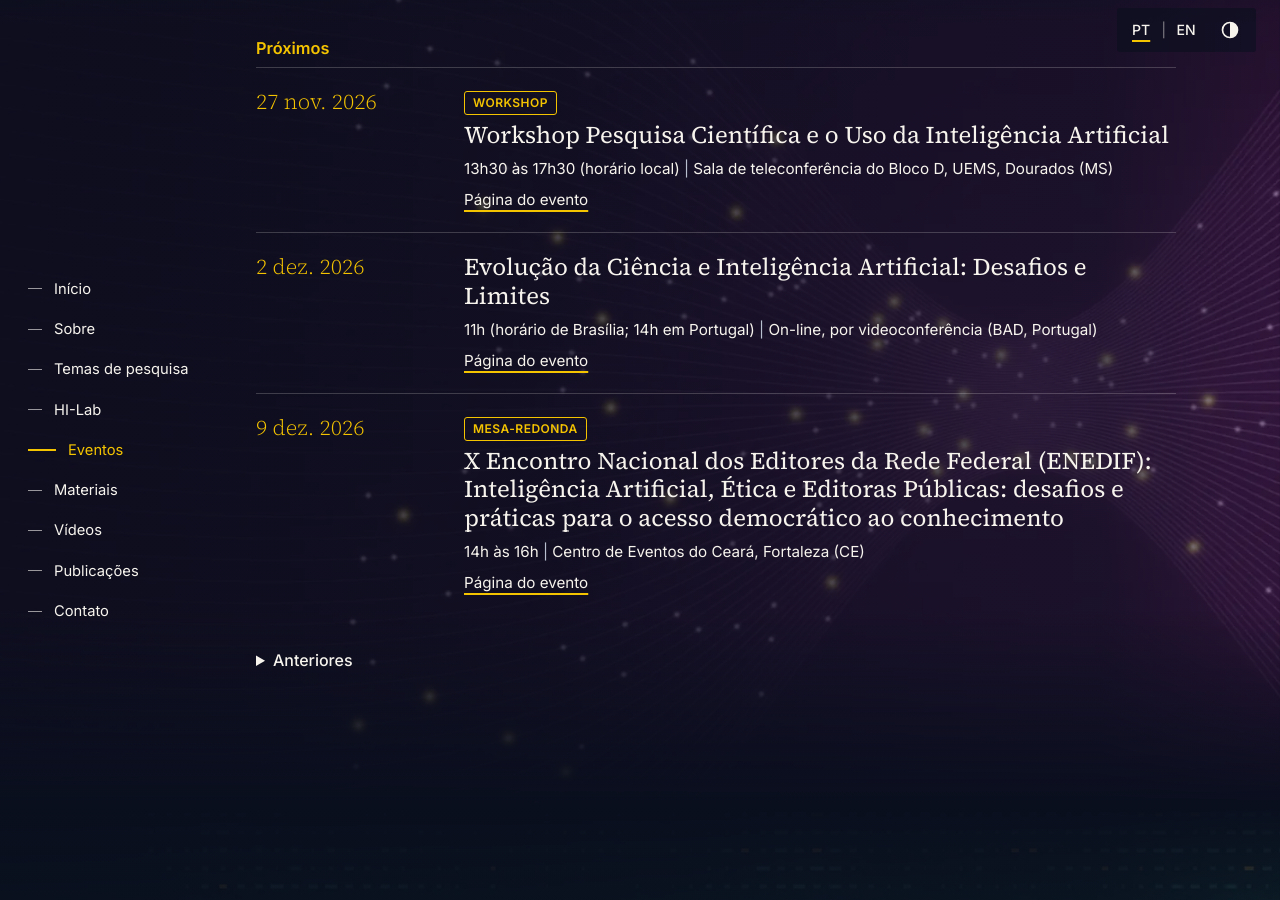
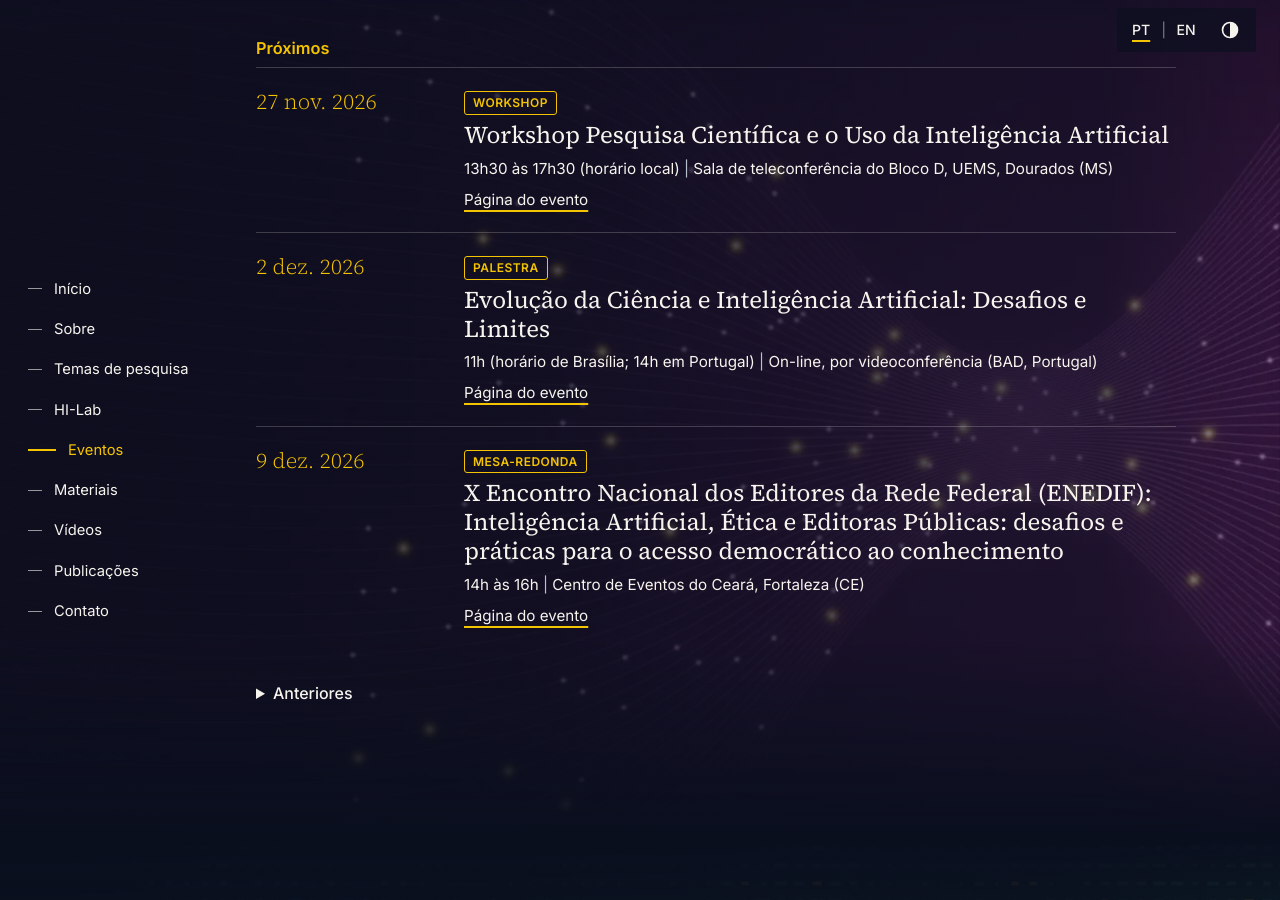
Before and after one commit to ricardolimongi/ricardolimongi.github.io, a Jekyll site: the page built from index.md, in a window 1280 px wide and 900 px high, scrolled down 4408 px. Built offline with Jekyll 4.4.1, drawn with Linux system fonts in a browser that asks for light colours.

Commit message:
evento: selo de palestra na BAD
Co-Authored-By: Claude Opus 5.5 <noreply@anthropic.com>

```diff
--- a/_data/events.yml
+++ b/_data/events.yml
@@ -29,6 +29,7 @@
   name:
     pt: "Evolução da Ciência e Inteligência Artificial: Desafios e Limites"
     en: "Evolução da Ciência e Inteligência Artificial: Desafios e Limites"
+  type: palestra
   date: 2026-12-02
   time: { pt: "11h", en: "11 am" }
   timezone: { pt: "horário de Brasília; 14h em Portugal", en: "Brasília time, UTC-3; 2 pm in Portugal" }
```
